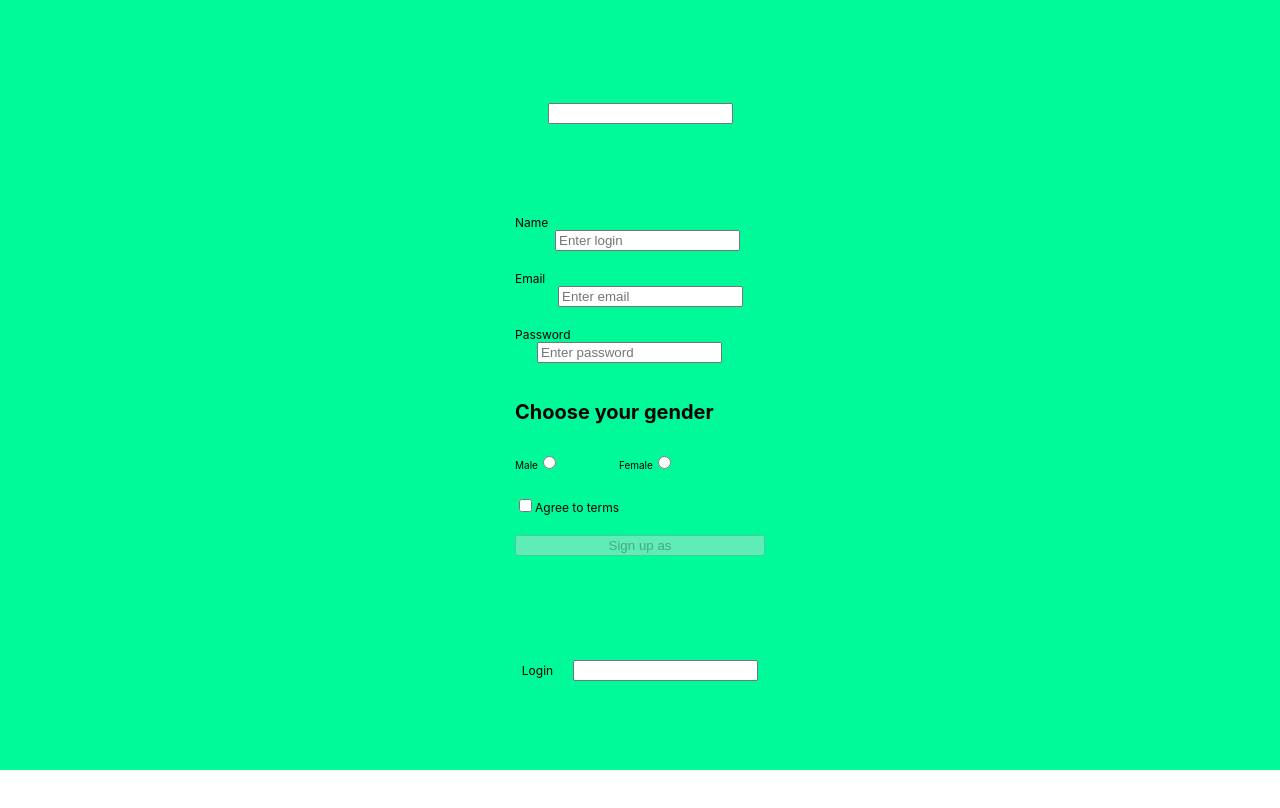
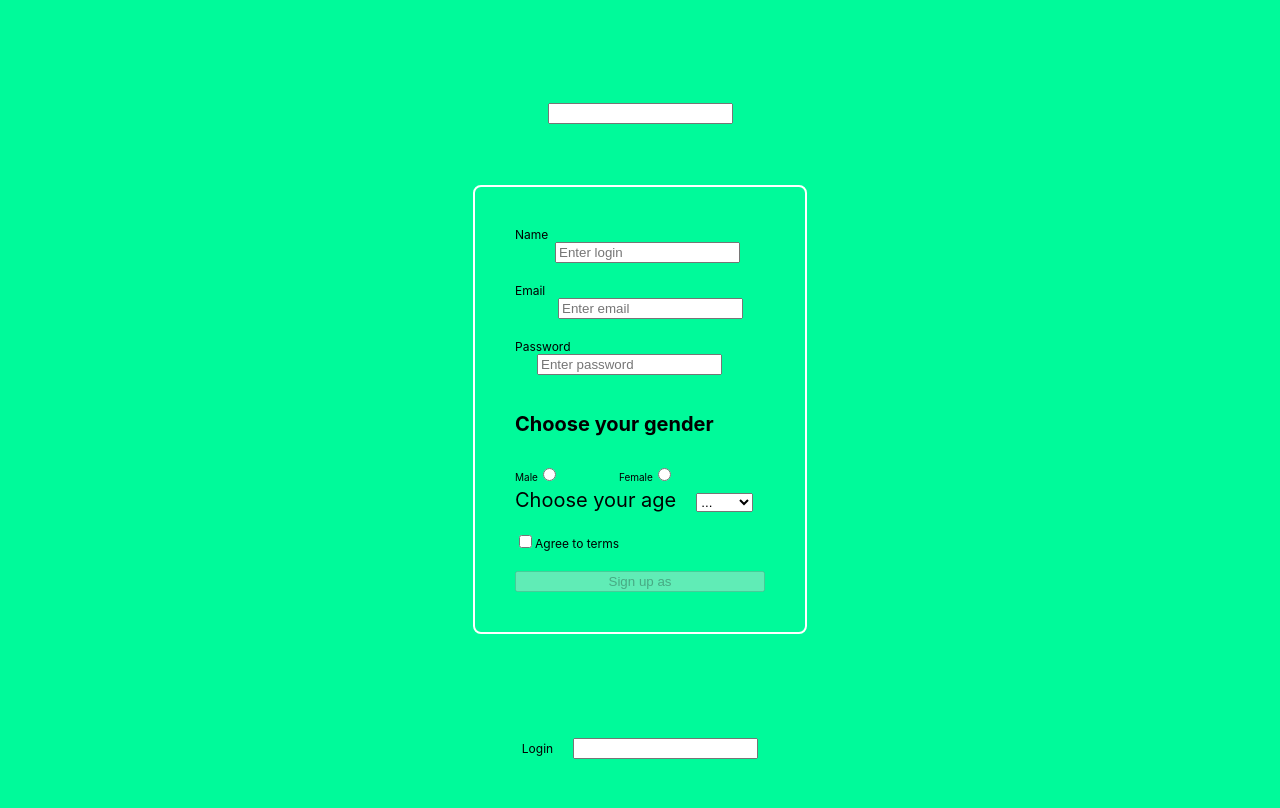
Before and after one commit to VictorSelischev/react-49-conspect, a React (Create React App) app: page / in a window 1280 px wide. Shown: the part 1165-1973 px from the top of the page. Before the commit the page ends 1935 px from the top, so only its background shows below. Built offline with nearby package versions, Linux system fonts and the light colour scheme.

Commit message:
Form Select

```diff
--- a/src/components/SignUpForm/SignUpForm.jsx
+++ b/src/components/SignUpForm/SignUpForm.jsx
@@ -13,6 +13,7 @@ const INITIAL_STATE = {
   password: '',
   agreed: false,
   gender: null,
+  age: "",
 };
 
 class SignUpForm extends Component {
@@ -44,12 +45,12 @@ class SignUpForm extends Component {
   };
 
   render() {
-    const { login, email, password, agreed, gender } = this.state;
+    const { login, email, password, agreed, gender, age } = this.state;
 
     return (
       <form
         className="section"
-        style={{ display: 'flex', flexDirection: 'column', width: '250px' }}
+        style={{ display: 'flex', flexDirection: 'column', width: '250px', border: '2px solid white', borderRadius: '8px', padding: "40px", marginTop: '60px' }}
         onSubmit={this.handleSubmit}
       >
         <label className={css.text} style={{ marginBottom: '20px' }}>
@@ -108,6 +109,17 @@ class SignUpForm extends Component {
             />
           </label>
         </section>
+        <label style={{fontSize: '20px'}}>
+          Choose your age
+          <select style={{ marginLeft: "20px" }} name="age" value={age} onChange={this.handleChange}>
+            <option value="" disabled>
+              ...
+            </option>
+            <option value="18-25">18-25</option>
+            <option value="26-35">26-35</option>
+            <option value="36+">36+</option>
+          </select>
+        </label>
         <label style={{ fontSize: '12px', marginBottom: '20px', marginTop: '20px' }}>
           <input
             type="checkbox"
```
